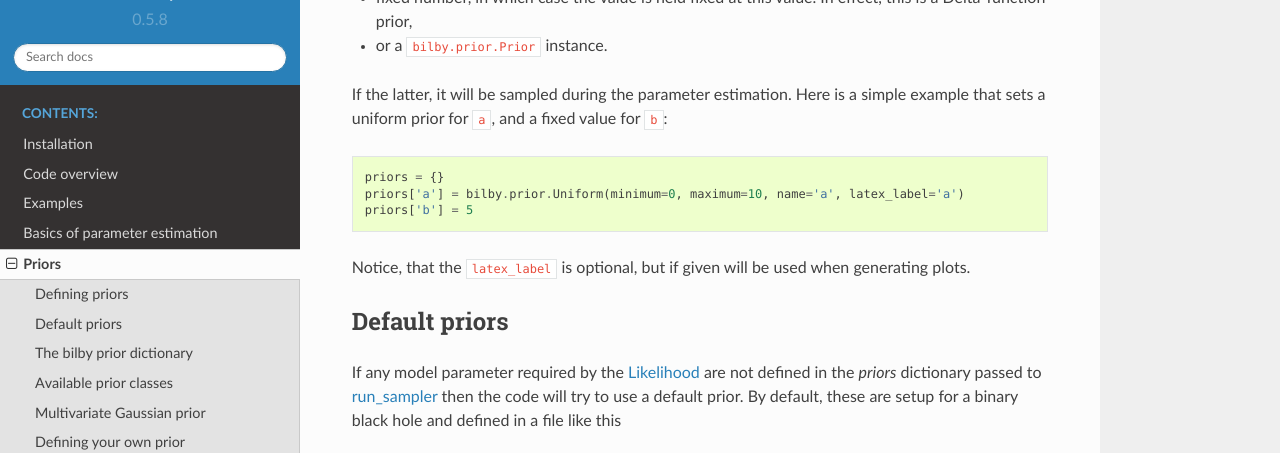
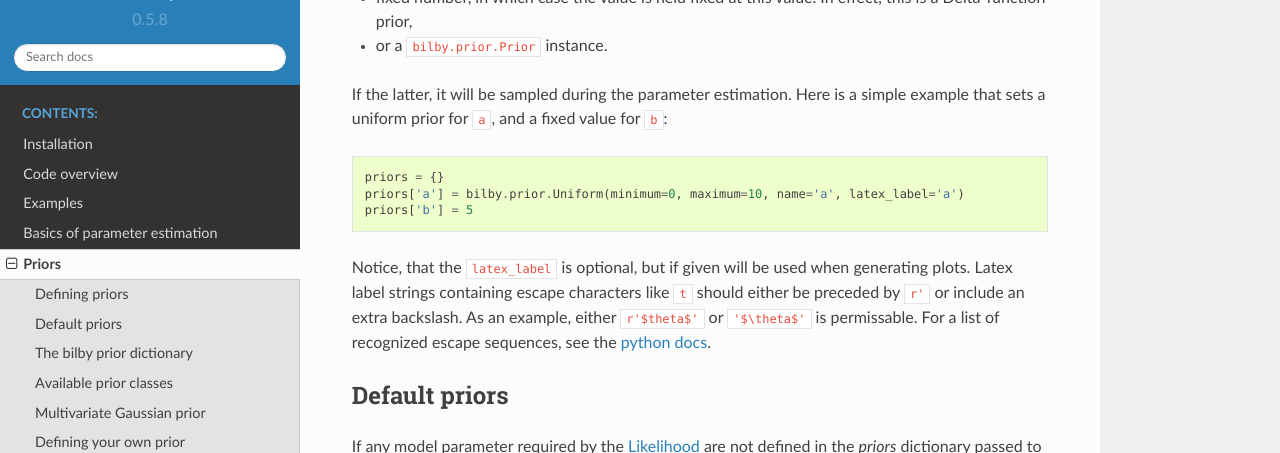
Before and after one commit to bilby-dev/bilby, a Sphinx documentation site: the page built from docs/prior.txt, in a window 1280 px wide and 900 px high, scrolled down 375 px, cut to the strip 0-453 px from the top of the window. Built offline with Sphinx 7.4.7 and the Read the Docs theme 2.0.0, drawn with Linux system fonts in a browser that asks for light colours; the version number is read from the project's files by our own code.

Commit message:
Add description for latex_label format

```diff
--- a/docs/prior.txt
+++ b/docs/prior.txt
@@ -28,7 +28,10 @@ simple example that sets a uniform prior for :code:`a`, and a fixed value for
    priors['b'] = 5
 
 Notice, that the :code:`latex_label` is optional, but if given will be used
-when generating plots.
+when generating plots. Latex label strings containing escape characters like :code:`\t`
+should either be preceded by :code:`r'` or include an extra backslash. As an example,
+either :code:`r'$\theta$'` or :code:`'$\\theta$'` is permissable. For a list of
+recognized escape sequences, see the `python docs <https://docs.python.org/2.0/ref/strings.html>`_.
 
 --------------
 Default priors
```
